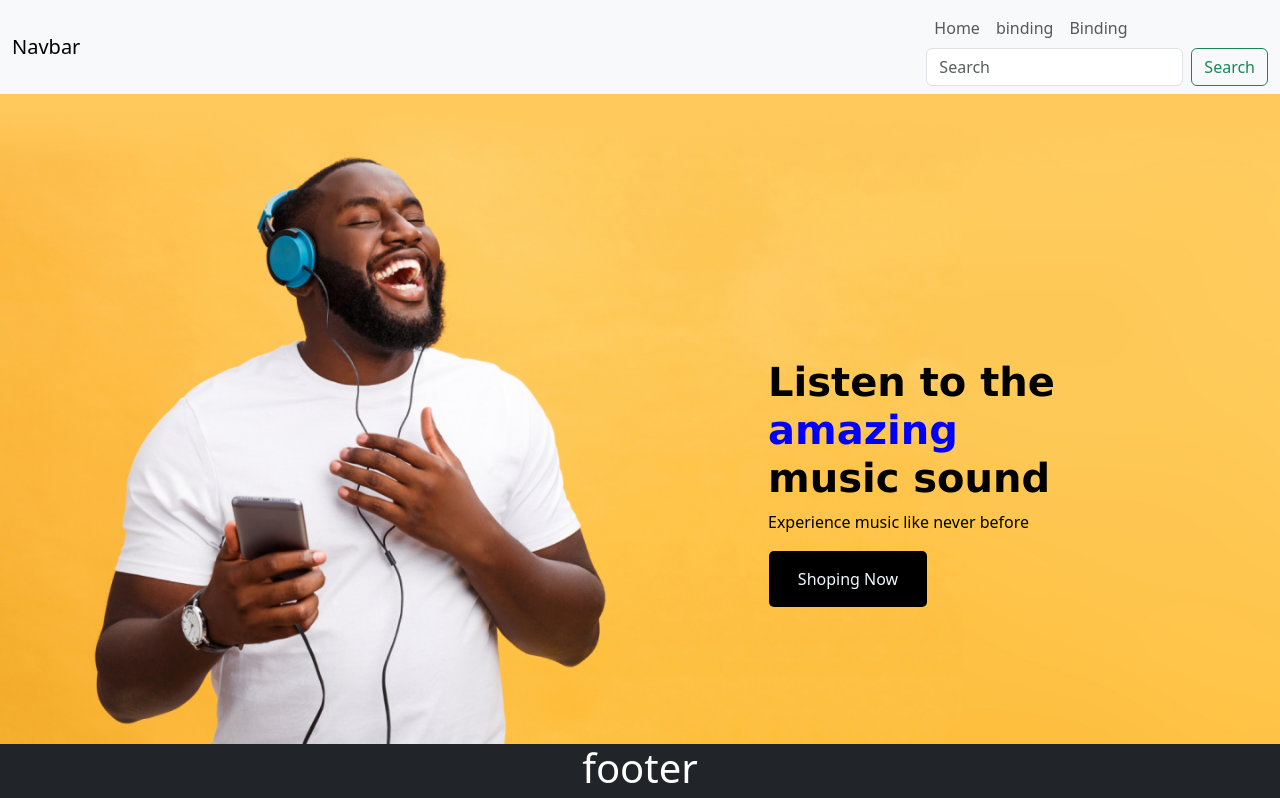
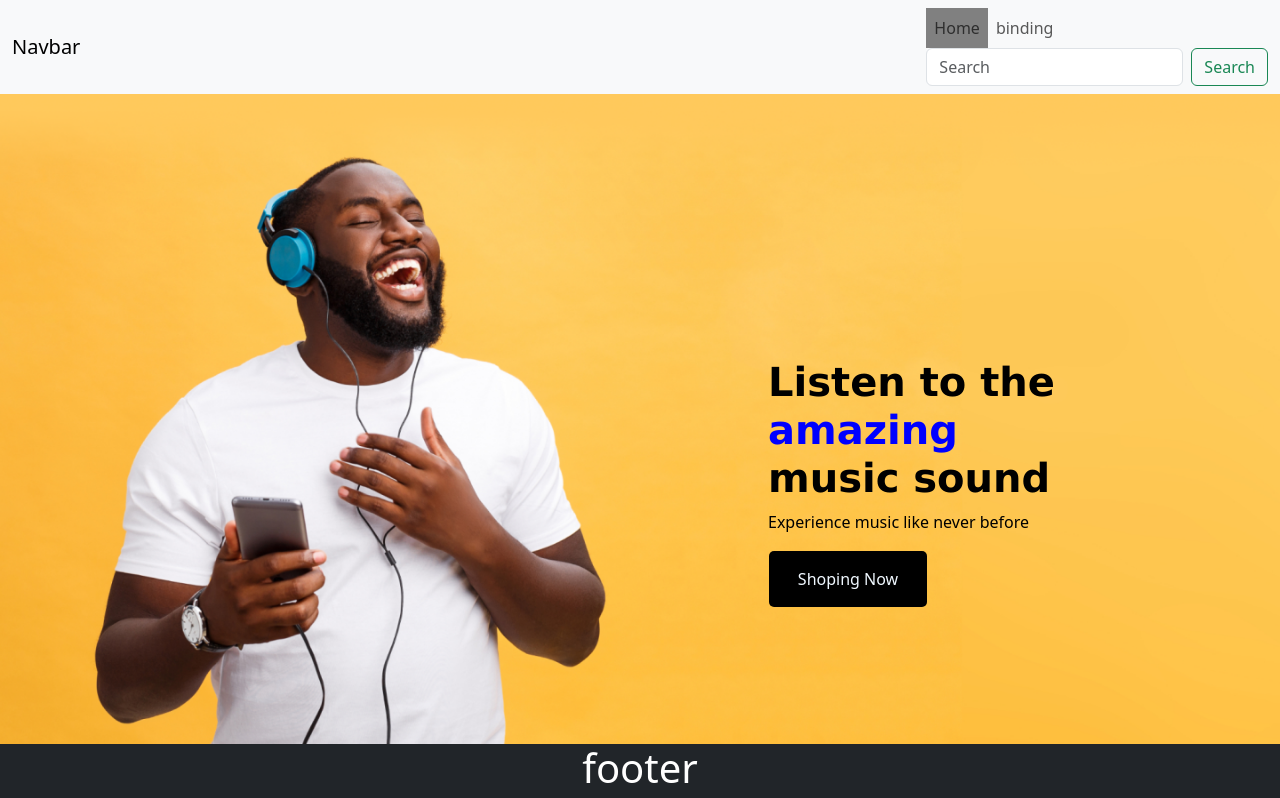
Before and after one commit to Mayar-Fawzy/Project1, an Angular app: page /home in a window 1280 px wide. Shown: the top 798 px of the page. Built offline with nearby package versions, Linux system fonts and the light colour scheme.

Commit message:
routerLinkActive

```diff
--- a/src/app/app-routing.module.ts
+++ b/src/app/app-routing.module.ts
@@ -12,7 +12,7 @@ const routes: Routes = [
   {path:'home',component:HomeComponent},
   {path:'binding',component:BindingComponent ,
     children:[
-      {path:'web',component:WebComponent},
+       {path:'web',component:WebComponent},
       {path:'mobile',component:MobileComponent}
     ]
   },
--- a/src/app/nav/nav.component.css
+++ b/src/app/nav/nav.component.css
@@ -0,0 +1,3 @@
+.myactive{
+    background-color: gray;
+}
--- a/src/app/nav/nav.component.html
+++ b/src/app/nav/nav.component.html
@@ -5,15 +5,13 @@
     <div >
       <ul class="navbar-nav me-auto mb-2 mb-lg-0">
         <li class="nav-item">
-          <a class="nav-link" routerLink="/home">Home</a>
+          <a class="nav-link"routerLinkActive="myactive"  routerLink="/home">Home</a>
         </li>
         <li class="nav-item">
-          <a class="nav-link" routerLink="/binding">binding</a>
+          <a class="nav-link" routerLinkActive="myactive" routerLink="/binding">binding</a>
         </li>
 
-        <li class="nav-item">
-          <a class="nav-link " aria-disabled="true" routerLink="/binding">Binding</a>
-        </li>
+
       </ul>
       <form class="d-flex" role="search">
         <input
```
